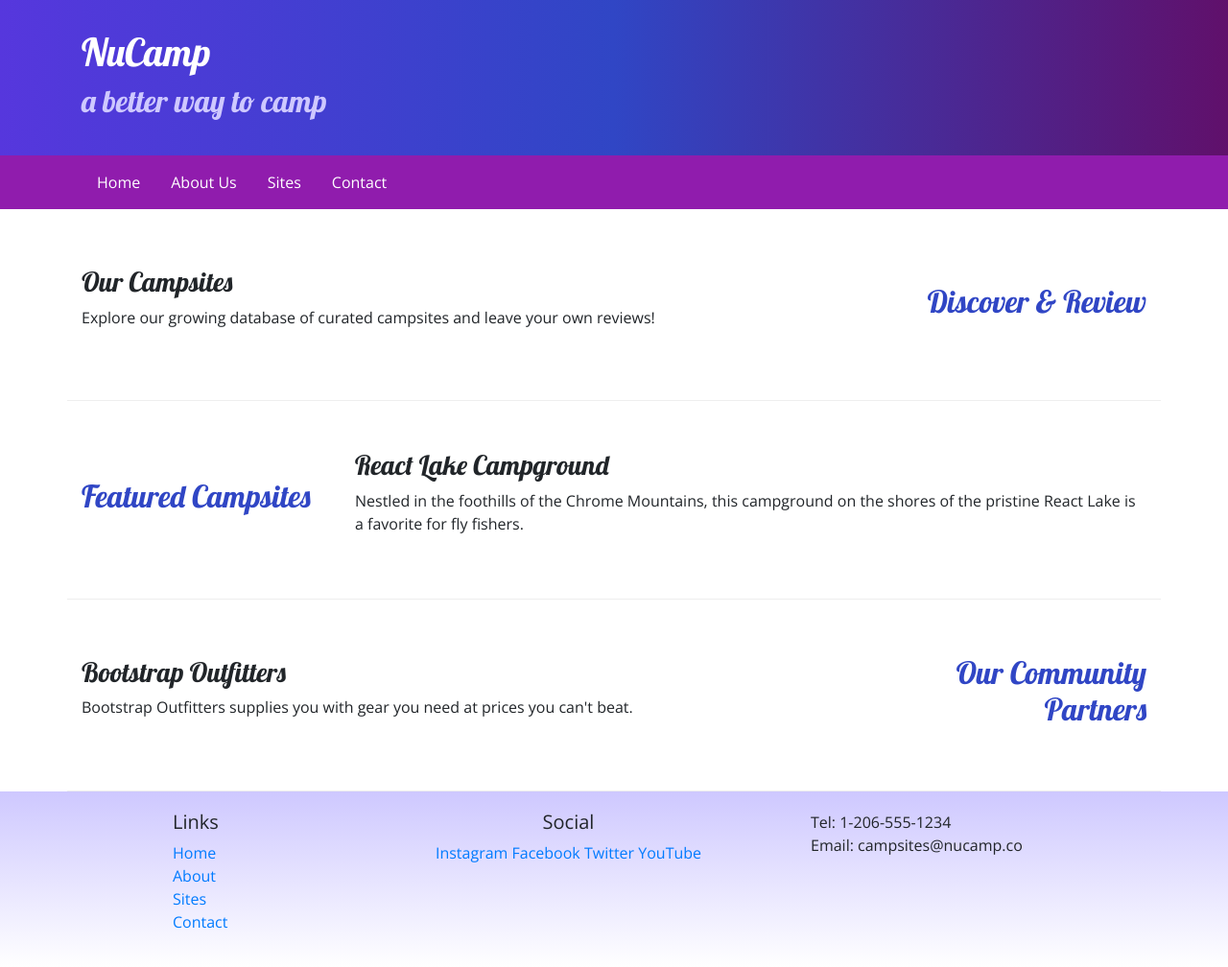
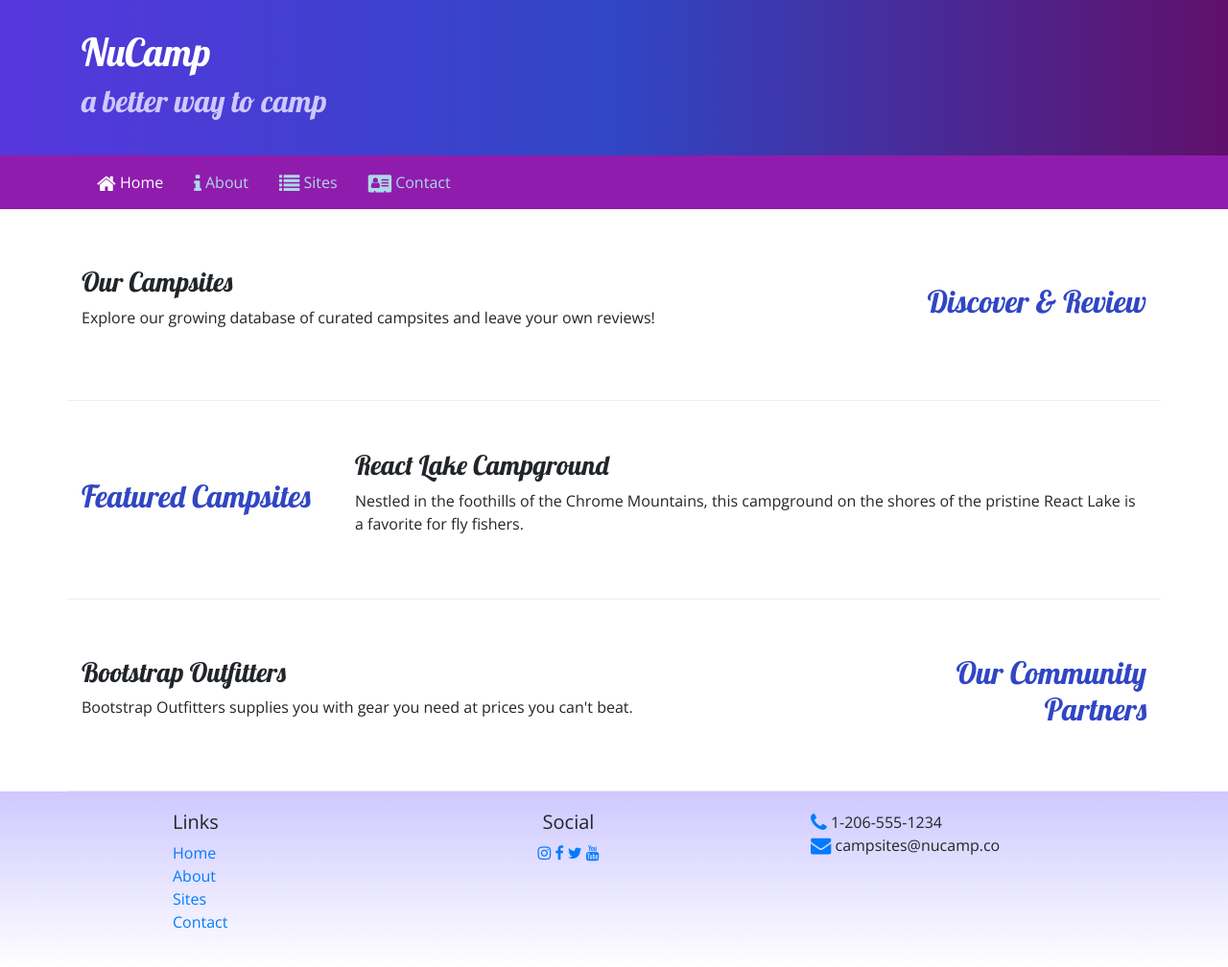
Before and after one commit to pontesaia/babaswaffles, a website: page index.html in a window 1280 px wide. Shown: the whole page at 96% size. Drawn offline with nearby package versions, Linux system fonts and the light colour scheme.

Commit message:
Buttons and Icons

```diff
--- a/css/styles.css
+++ b/css/styles.css
@@ -37,6 +37,17 @@ footer {
     background-color: #901CAD;
 }
 
-.navbar a {
-    color: #fff;
+
+/* change the color of active links */
+.nav-item.active .nav-link {
+    color: #ffffff;
+
 }
+/* change the color of links */
+.nav-item .nav-link {
+    color: lightblue;
+}
+/* change the color of hovered links */
+.nav-item:hover .nav-link {
+    color: pink;
+}
--- a/index.html
+++ b/index.html
@@ -10,6 +10,8 @@
         <link rel="stylesheet" href="node_modules/bootstrap/dist/css/bootstrap.min.css" />
 
         <!-- Additional CSS must be placed after Bootstrap CSS -->
+           <!-- Additional CSS must be placed after Bootstrap CSS -->
+        <link rel="stylesheet" href="node_modules/font-awesome/css/font-awesome.min.css" />
         <link rel="stylesheet" href="https://fonts.googleapis.com/css?family=Lobster|Open+Sans" />
         <link rel="stylesheet" href="css/styles.css" />
         <title>NuCamp: A Better Way To Camp</title>
@@ -37,18 +39,10 @@
 
         <div class="collapse navbar-collapse" id="nucampNavbar">
         <ul class="nav-bar nav">
-            <li class="nav-item">
-                <a class="nav-link" href="#">Home</a>
-            </li>
-            <li class="nav-item active">
-                <a class="nav-link" href="aboutus.html">About Us</a>
-            </li>
-            <li class="nav-item">
-                <a class="nav-link" href="#">Sites</a>
-            </li>
-            <li class="nav-item">
-                <a class="nav-link" href="#">Contact</a>
-            </li>
+            <li class="nav-item active"><a class="nav-link" href="#"><i class="fa fa-home fa-lg"></i> Home</a></li>
+                <li class="nav-item"><a class="nav-link" href="aboutus.html"><i class="fa fa-info fa-lg"></i> About</a></li>
+                <li class="nav-item"><a class="nav-link" href="#"><i class="fa fa-list fa-lg"></i> Sites</a></li>
+                <li class="nav-item"><a class="nav-link" href="#"><i class="fa fa-address-card fa-lg"></i> Contact</a></li>
         </ul>
     </div>
 </div>
@@ -103,14 +97,14 @@
                 </div>
                 <div class="col-6 col-sm-5 text-center">
                     <h5>Social</h5>
-                    <a href="http://instagram.com/">Instagram</a>
-                    <a href="http://facebook.com/">Facebook</a>
-                    <a href="http://twitter.com/">Twitter</a>
-                    <a href="http://youtube.com/">YouTube</a>
+                    <a href="http://instagram.com/"><i class="fa fa-instagram"></i></a>
+                    <a href="http://facebook.com/"><i class="fa fa-facebook"></i></a>
+                    <a href="http://twitter.com/"><i class="fa fa-twitter"></i></a>
+                    <a href="http://youtube.com/"><i class="fa fa-youtube"></i></a>
                 </div>
                 <div class="col-sm-4">
-                    Tel: 1-206-555-1234<br />
-                    Email: campsites@nucamp.co
+                    <i class="fa fa-phone fa-lg text-primary"></i> 1-206-555-1234<br />
+                    <i class="fa fa-envelope fa-lg text-primary"></i> campsites@nucamp.co
                 </div>
             </div>
         </div>
```
Also changed, not shown: aboutus.html (+11 -18 lines), package.json (+4 -3 lines), 1 other file.
